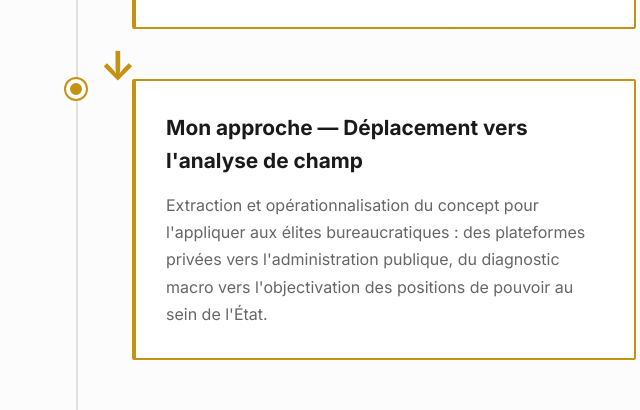
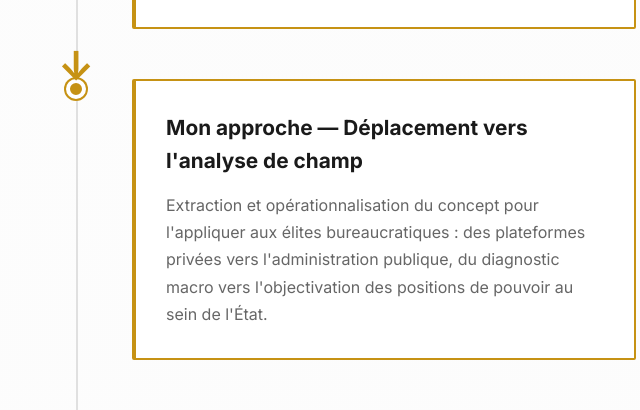
Before and after one commit to thibault-lalut/capital-algorithmique, a plain HTML site: page index.html in a window 1280 px wide. Shown: the part 5766-6176 px from the top of the page, 564-1204 px from the left. Drawn offline with Linux system fonts and the light colour scheme.

Commit message:
Refactor timeline-item arrow positioning and content

```diff
--- a/index.html
+++ b/index.html
@@ -879,11 +879,12 @@
 
         /* Flèche de connexion entre items 3 et 4 */
         .timeline-item:nth-child(4)::after {
-               content: '↓';
+            content: '↓';
             position: absolute;
-            right: calc(50% - 60px);
-            top: -45px;  /* Augmenté de -35px à -45px pour plus d'espace */
-            font-size: 2.5em;  /* Augmenté de 2em à 2.5em pour une flèche plus visible */
+            left: 50%;
+            transform: translateX(-50%);
+            top: -45px;
+            font-size: 2.5em;
             color: #c69214;
             font-weight: bold;
             z-index: 10;
```
